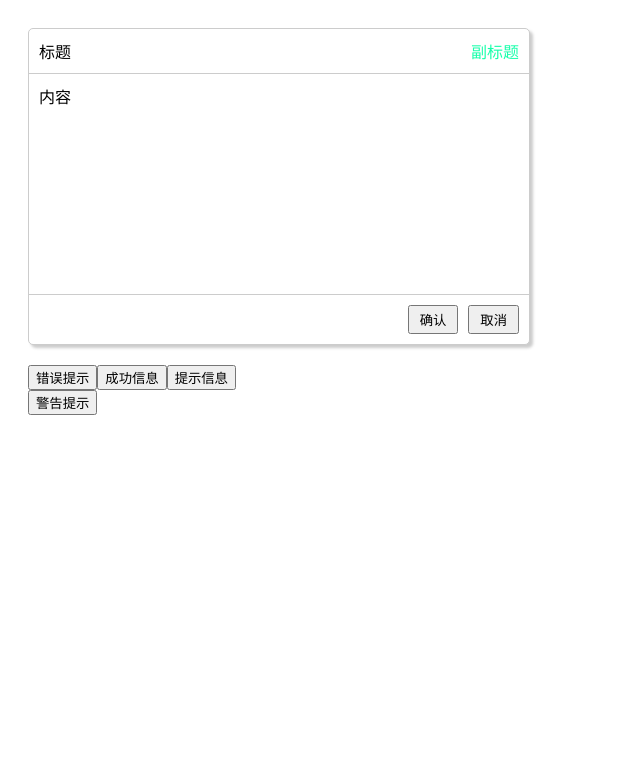
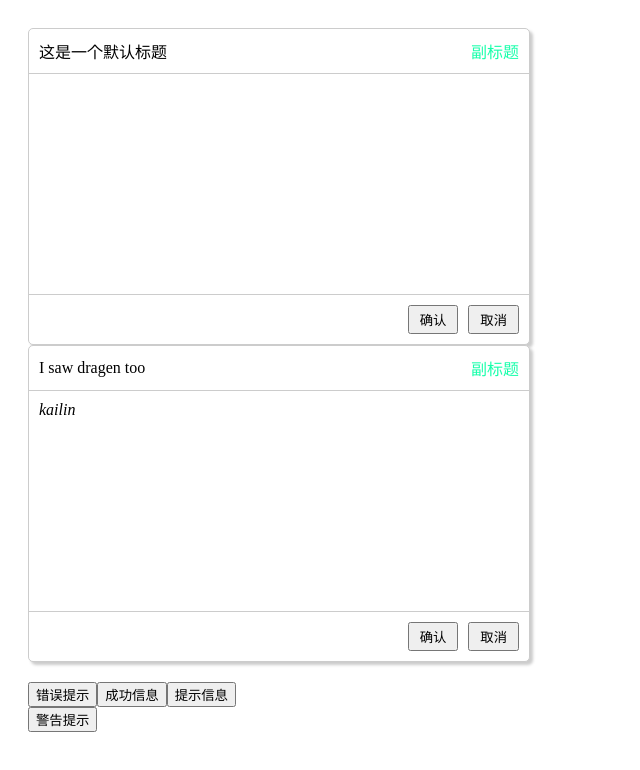
Before and after one commit to KaiueY/React, a React (Vite) app in the folder react-demo/: page / in a window 1280 px wide. Shown: the top 770 px of the page, without its empty margins (0-640 px from the left). Built offline with nearby package versions, Linux system fonts and the light colour scheme.

Commit message:
组件传参数

```diff
--- a/react-demo/src/App.tsx
+++ b/react-demo/src/App.tsx
@@ -20,6 +20,13 @@ function App() {
   return (
     <div style={{ padding: '20px' }}>
       <Card />
+      <Card title={"I saw dragen too"}>
+        <div>
+          <section>
+              <i>kailin</i>
+          </section>
+        </div>
+      </Card>
       <div style={{ marginTop: '20px' }}>
         <button onClick={showErrorMessages}>
           错误提示
@@ -34,6 +41,7 @@ function App() {
       <button onClick={() => window.Message.warning('警告提示')}>
         警告提示
       </button>
+
     </div>
   );
 }
--- a/react-demo/src/components/Card/index.tsx
+++ b/react-demo/src/components/Card/index.tsx
@@ -1,20 +1,57 @@
 import './index.css'
-export default function Card() {
+import React from 'react';
+// 1 定义类型
+interface Props {
+    title?: string,
+    children? : React.ReactNode
 
+}
 
+// 2  React.FC 函数式组件 function component
+// export default function Card(props : Props) {
+
+//     // console.log(props.title);
+//     return <div className="card">
+//         <header>
+//             <div>{props.title}</div>
+//             <div>副标题</div>
+//         </header>
+
+//         <main>
+//             内容
+//         </main>
+//         <footer>
+//             <button>确认</button>
+//             <button>取消</button>
+//         </footer>
+
+//     </div>
+// }
+
+// 3 默认解构赋值 const Card: React.FC<Props> = ({ title = "这是一个默认标题"}) => {
+// 4 声明一个默认对象
+// props.children
+const defaultProps: Partial<Props> = {
+    title: "这是一个默认标题",
+}
+
+const Card: React.FC<Props> = (props) => {
+
+    const { title = defaultProps.title } = props;
     return <div className="card">
         <header>
-            <div>标题</div>
+            <div>{title}</div>
             <div>副标题</div>
         </header>
 
         <main>
-            内容
+            {props.children}
         </main>
         <footer>
             <button>确认</button>
             <button>取消</button>
         </footer>
-
     </div>
 }
+
+export default Card
```
